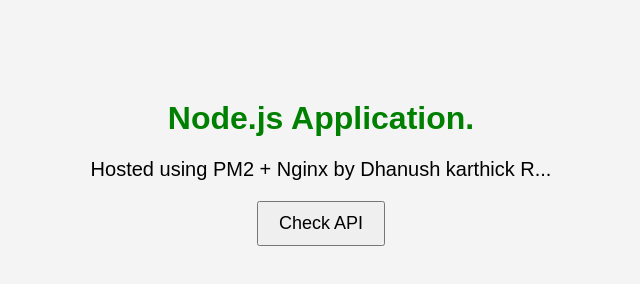
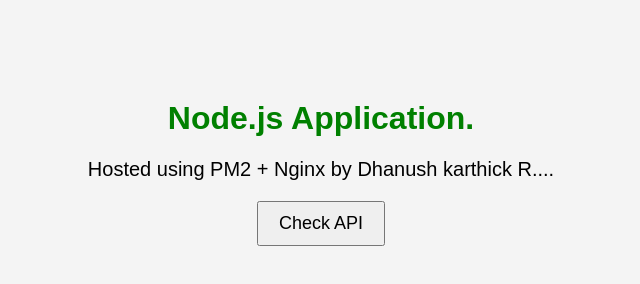
Before and after one commit to Dhanush2004-cyber/nodeapp1, a website: page public/index.html in a window 1280 px wide. Shown: the full height of the page, 319-959 px from the left. Drawn offline with Linux system fonts and the light colour scheme.

Commit message:
Test Build

```diff
--- a/public/index.html
+++ b/public/index.html
@@ -49,7 +49,7 @@
 
 <h1>Node.js Application.</h1>
 
-<p>Hosted using PM2 + Nginx by Dhanush karthick R...</p>
+<p>Hosted using PM2 + Nginx by Dhanush karthick R....</p>
 
 <button onclick="getApi()">Check API</button>
 
```
